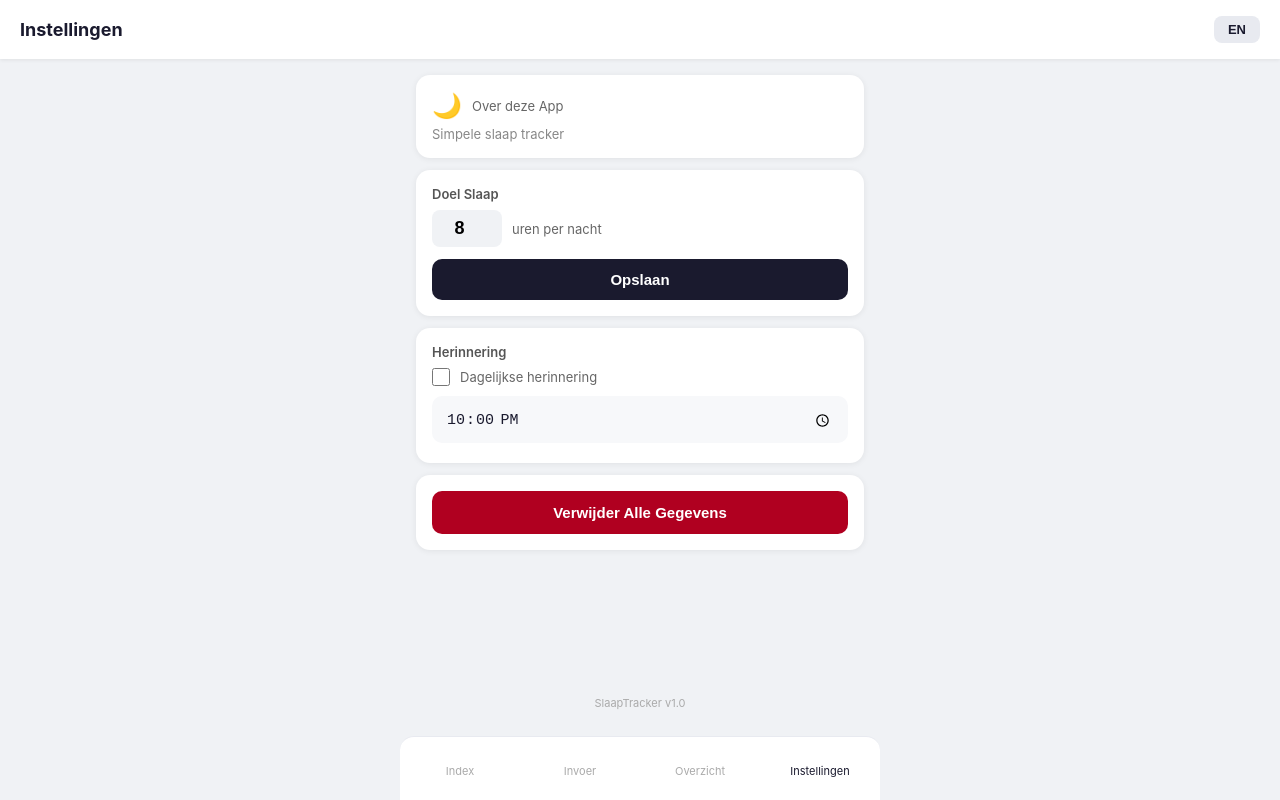
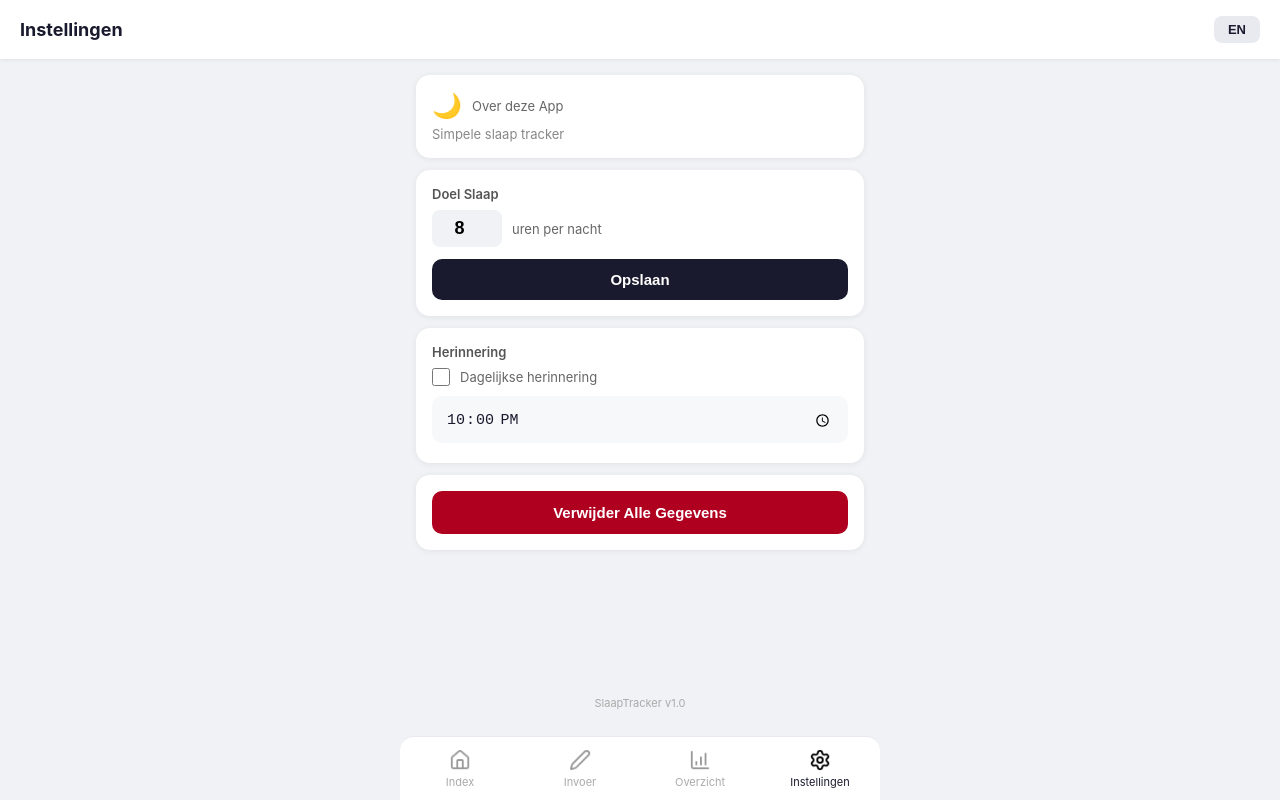
Before and after one commit to royverhoeven8-dotcom/slaap-app, a plain HTML site: page docs/instellingen.html in a window 1280 px wide. Drawn offline with Linux system fonts and the light colour scheme.

Commit message:
icoontjes klaar

```diff
--- a/docs/instellingen.html
+++ b/docs/instellingen.html
@@ -61,19 +61,19 @@
 
   <nav class="bottom-nav">
     <a href="index.html" class="nav-tab">
-      <div class="nav-square"></div>
+      <img src="/slaap-app/images/house.png" class="nav-icon" />
       <span data-i18n="nav_index">Index</span>
     </a>
     <a href="invoer.html" class="nav-tab">
-      <div class="nav-square"></div>
+      <img src="/slaap-app/images/pen.png" class="nav-icon" />
       <span data-i18n="nav_invoer">Invoer</span>
     </a>
     <a href="overzicht.html" class="nav-tab">
-      <div class="nav-square"></div>
+      <img src="/slaap-app/images/chart-column-increasing.png" class="nav-icon" />
       <span data-i18n="nav_overzicht">Overzicht</span>
     </a>
     <a href="instellingen.html" class="nav-tab active">
-      <div class="nav-square filled"></div>
+      <img src="/slaap-app/images/settings.png" class="nav-icon" />
       <span data-i18n="nav_instellingen">Instellingen</span>
     </a>
   </nav>
```
Also changed, not shown: docs/invoer.html (+4 -4 lines), docs/overzicht.html (+4 -4 lines).
